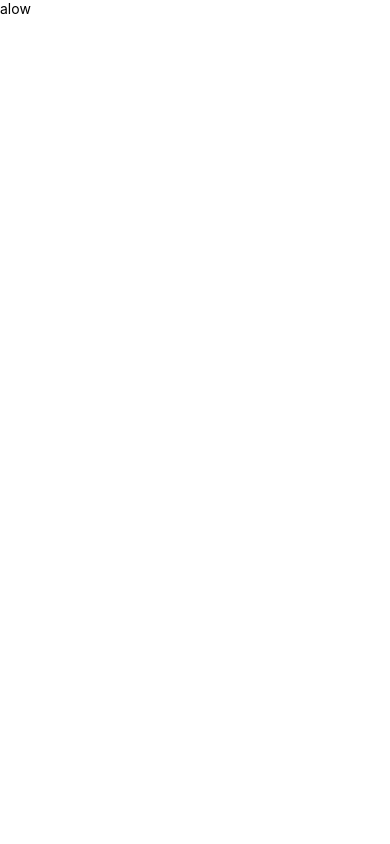
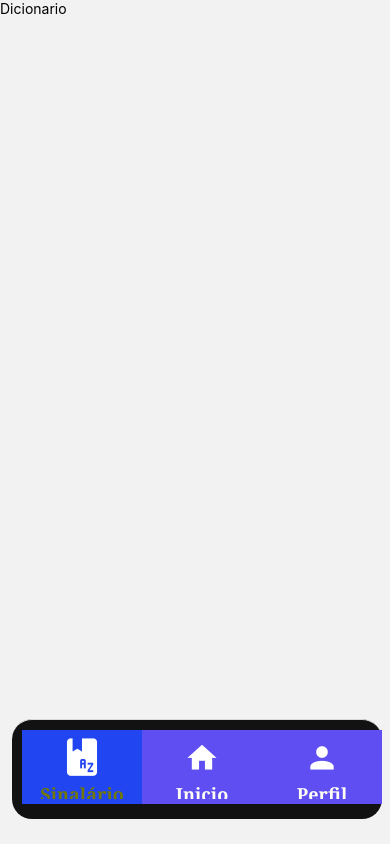
Before and after one commit to liankkjk/Ensinais-TTC-app, a React Native app: screen / in a window 390 px wide. Built offline with nearby package versions, Linux system fonts and the light colour scheme.

Commit message:
tab navigation criada + estilização básica do tabs

```diff
--- a/App.tsx
+++ b/App.tsx
@@ -1,10 +1,12 @@
+import React from 'react';
 import { View } from 'react-native';
-import Routes from './src/routes';
+import { NavigationContainer } from '@react-navigation/native';
+import Routes from './src/routes/Routes';
 
 export default function Ensinais() {
   return (
-    <View>
-      <Routes />
-    </View>
+    <NavigationContainer>
+      <Routes/>
+    </NavigationContainer>
   );
 }
--- a/package.json
+++ b/package.json
@@ -11,7 +11,9 @@
   "dependencies": {
     "@react-native-vector-icons/common": "^11.0.0",
     "@react-native-vector-icons/fontawesome6": "^6.7.1",
+    "@react-navigation/bottom-tabs": "^7.2.0",
     "@react-navigation/elements": "^2.2.5",
+    "@react-navigation/native": "^7.0.14",
     "expo": "~52.0.35",
     "expo-status-bar": "~2.0.1",
     "prop-types": "^15.8.1",
--- /dev/null
+++ b/src/routes/Routes.tsx
@@ -0,0 +1,92 @@
+import React from 'react';
+import { TouchableOpacity, TouchableWithoutFeedback } from 'react-native';
+import { createBottomTabNavigator } from '@react-navigation/bottom-tabs';
+
+import Perfil from '../screens/Perfil';
+import Sinalario from '../screens/Sinalario';
+import Inicio from '../screens/Inicio';
+import Icon from 'react-native-vector-icons/MaterialCommunityIcons';
+
+const Tab = createBottomTabNavigator();
+
+export default function Routes() {
+  return (
+    <Tab.Navigator
+      screenOptions={{
+       animation: 'fade',
+
+       tabBarStyle: {
+          position: 'absolute',
+          bottom: 25,
+          marginLeft: 12,
+          elevation: 0,
+          width: 370,
+          paddingBottom: 15,
+          paddingTop: 10,
+          paddingLeft: 10,
+          backgroundColor: '#121212',
+          borderRadius: 20,
+          height: 100,
+       },
+
+       tabBarLabelPosition: 'below-icon',
+
+       tabBarLabelStyle: {
+        fontSize: 18,
+        fontFamily: 'Georgia',
+        fontWeight: 'bold',
+      },
+
+      tabBarIconStyle: {
+        marginBottom: 2,
+        width: 45,
+        height: 45,
+      },
+
+      tabBarInactiveTintColor: '#fffff5', //a cor da label quando estiver inativo (não-focado)
+
+      tabBarActiveTintColor: '#707807', //a cor da label quando o tab's for pressionado (focado)
+
+      tabBarInactiveBackgroundColor: '#5f4ff3', //a cor de fundo do icon quando não estiver focado
+
+      tabBarActiveBackgroundColor: '#2145f1',
+      }}
+    >
+      <Tab.Screen
+      name="Sinalário"
+      component={Sinalario}
+      options={{
+        tabBarIcon: ({ focused }) => (
+          <Icon name="book-alphabet" size={focused ? 45 : 35} color='#ffffff' />
+        ),
+        tabBarButton: (props) => <TouchableOpacity activeOpacity={1} {...props}/>, //isso tira o efeito de click do botão
+        headerShown: false,
+      }}
+      />
+
+      <Tab.Screen
+      name="Inicio"
+      component={Inicio}
+      options={{
+        tabBarIcon: ({ focused }) => (
+          <Icon name="home" size={focused ? 45 : 35} color='#ffffff' />
+        ),
+        tabBarButton: (props) => <TouchableOpacity activeOpacity={1} {...props}/>, //isso tira o efeito de click do botão
+        headerShown: false,
+      }}
+      />
+
+      <Tab.Screen
+      name="Perfil"
+      component={Perfil}
+      options={{
+        tabBarIcon: ({ focused }) => (
+          <Icon name="account" size={focused ? 45 : 35} color='#ffffff' />
+        ),
+        tabBarButton: (props) => <TouchableOpacity activeOpacity={1} {...props}/>, //isso tira o efeito de click do botão
+        headerShown: false,
+      }}
+      />
+    </Tab.Navigator>
+  )
+}
--- a/src/routes/index.tsx
+++ /dev/null
@@ -1,10 +0,0 @@
-import { NavigationContainer } from '@react-navigation/native';
-import TabRoutes from './tabRoutes';
-
-export default function Routes() {
-  return (
-    <NavigationContainer>
-      <TabRoutes />
-    </NavigationContainer>
-  );
-}
--- a/src/routes/tabRoutes.tsx
+++ /dev/null
@@ -1,10 +0,0 @@
-import { Text } from 'react-native';
-import { MaterialCommunityIcons } from '@expo/vector-icons';
-
-export default function TabRoutes() {
-  return (
-    <Text>
-        alow
-    </Text>
-  )
-}
--- a/src/screens/Dicionario.tsx
+++ b/src/screens/Sinalario.tsx
@@ -1,6 +1,6 @@
 import { View, Text } from 'react-native';
 
-export default function Dicionario() {
+export default function Sinalario() {
   return (
     <View>
       <Text>
```
Also changed, not shown: 1 other file (tests, documents, lock files or other folders).
